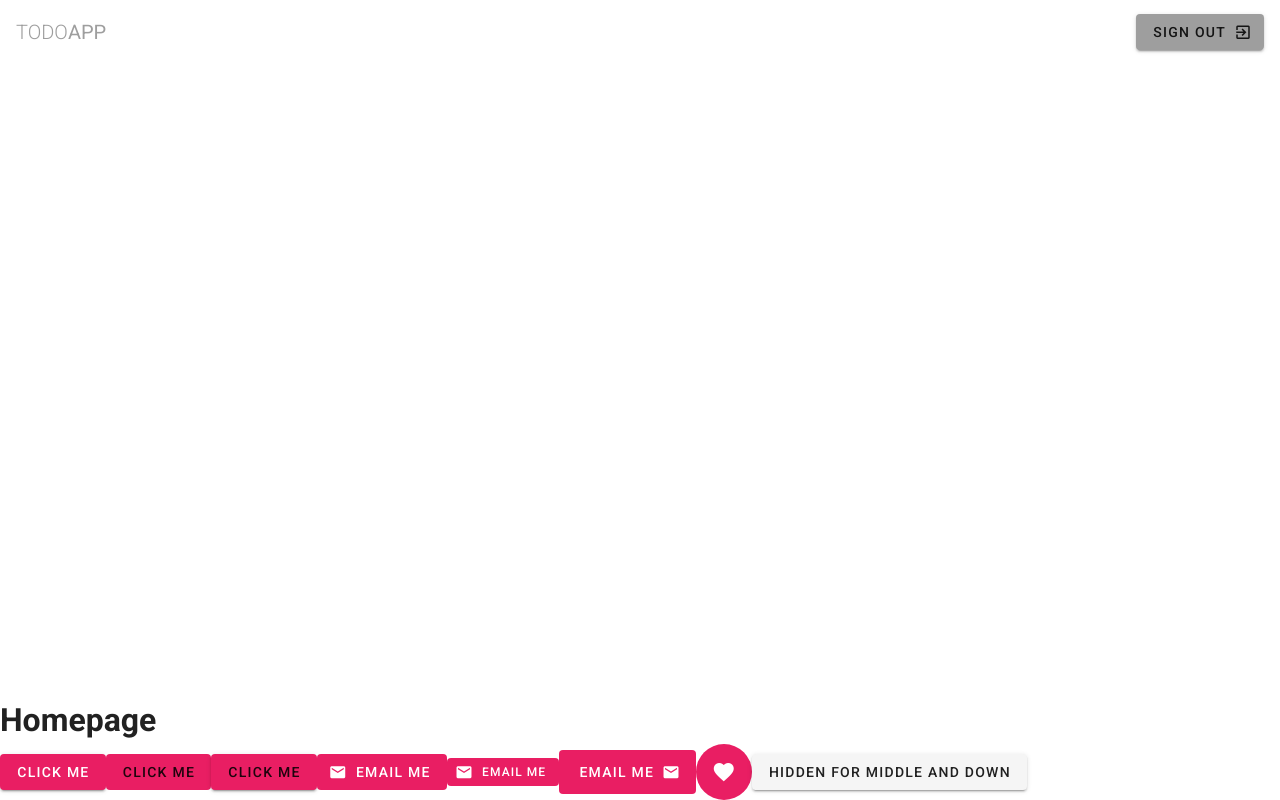
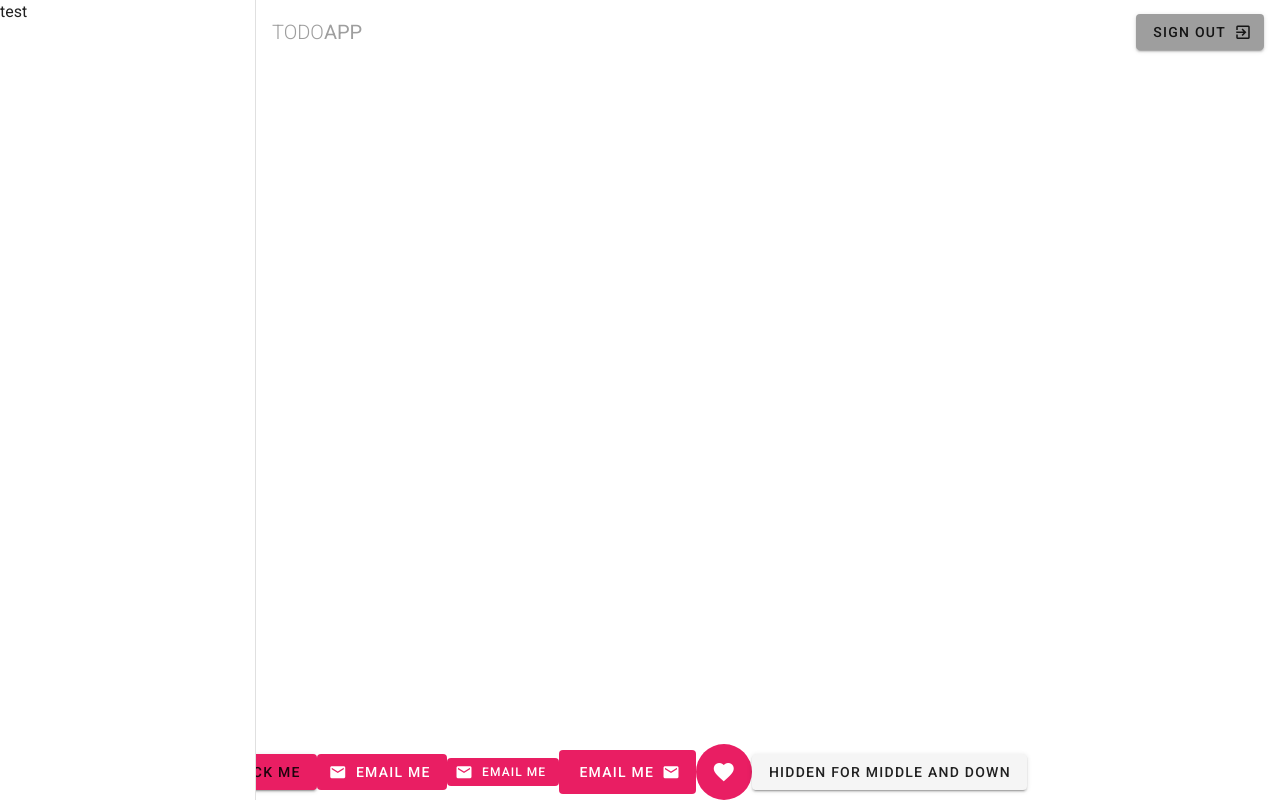
Before and after one commit to braden-w/learn-vuetify-project-management-website, a Nuxt app: page / in a window 1280 px wide. Built offline with nearby package versions, Linux system fonts and the light colour scheme.

Commit message:
Added navigation drawer

```diff
--- a/components/TheNavBar.vue
+++ b/components/TheNavBar.vue
@@ -10,6 +10,9 @@
         <v-icon right>mdi-exit-to-app</v-icon>
       </v-btn>
     </v-toolbar>
+    <v-navigation-drawer app>
+      <p>test</p>
+    </v-navigation-drawer>
   </nav>
 </template>
 
```
